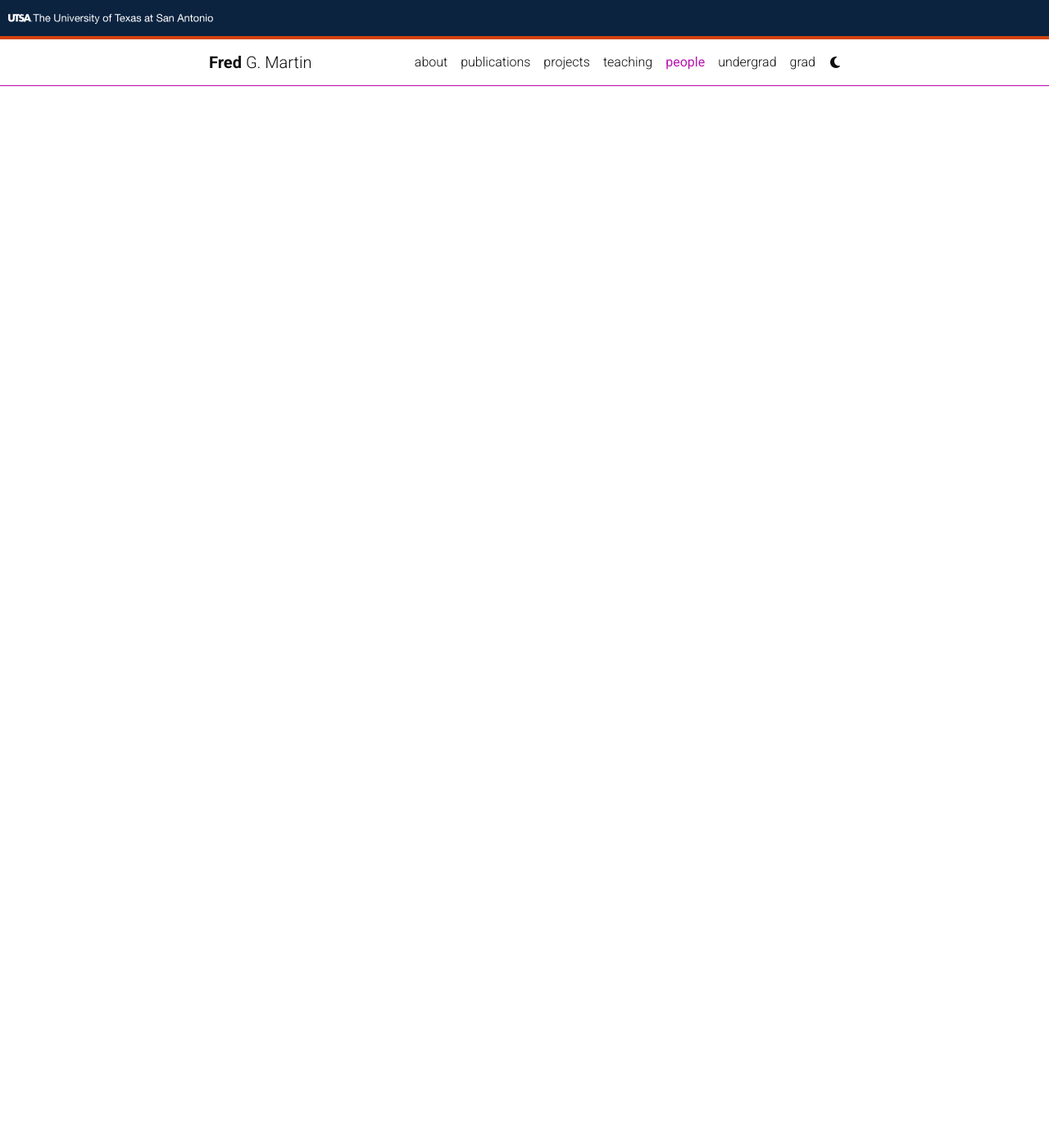
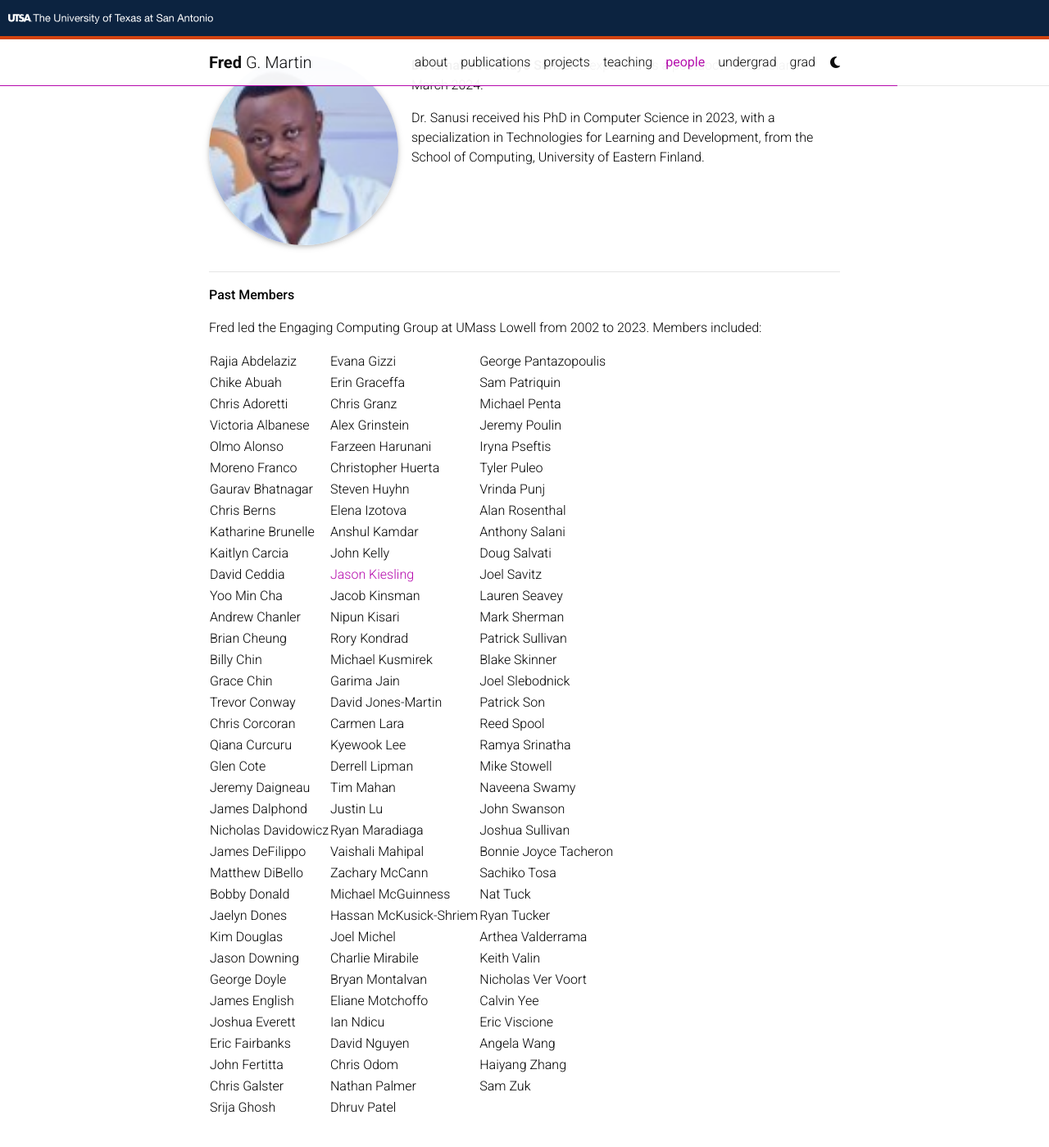
Before and after one commit to fgmart/fgmart.github.io, a Jekyll site: the page built from _pages/profiles.md, in a window 1280 px wide and 1400 px high, scrolled down 443 px. Shown: the whole window at 82% size. Built offline with Jekyll 4.4.1, drawn with Linux system fonts in a browser that asks for light colours; full-size pictures stand in for the smaller copies a plugin makes; comment, search, counter and statistics services are not loaded; a style sheet for code colours, icons or effects is not loaded; before the commit the page ends 900 px from its top, so only the background shows below that; some of the changed text lies outside the part shown.

Commit message:
updating people page

```diff
--- /dev/null
+++ b/_pages/about_ismaila.md
@@ -0,0 +1,5 @@
+**Dr. Ismaila Temitayo Sanusi** is expected as a postdoctoral scholar in March 2024.
+
+Dr. Sanusi received his PhD in Computer Science in 2023, with a
+specialization in Technologies for Learning and Development, from the
+School of Computing, University of Eastern Finland.
--- /dev/null
+++ b/_pages/about_past_members.md
@@ -0,0 +1,40 @@
+**Past Members**
+
+Fred led the Engaging Computing Group at UMass Lowell from 2002 to 2023. Members included:
+
+| Rajia Abdelaziz           | Evana Gizzi            | George Pantazopoulis    |
+| Chike Abuah               | Erin Graceffa          | Sam Patriquin           |
+| Chris Adoretti            | Chris Granz            | Michael Penta           |
+| Victoria Albanese            | Alex Grinstein            | Jeremy Poulin           |
+| Olmo Alonso            | Farzeen Harunani            | Iryna Pseftis           |
+| Moreno Franco            | Christopher Huerta            | Tyler Puleo           |
+| Gaurav Bhatnagar            | Steven Huyhn            | Vrinda Punj           |
+| Chris Berns            | Elena Izotova            | Alan Rosenthal           |
+| Katharine Brunelle            | Anshul Kamdar            | Anthony Salani           |
+| Kaitlyn Carcia            | John Kelly            | Doug Salvati           |
+| David Ceddia            | [Jason Kiesling](https://jasondkiesling.com/)            | Joel Savitz           |
+| Yoo Min Cha            | Jacob Kinsman            | Lauren Seavey           |
+| Andrew Chanler            | Nipun Kisari            | Mark Sherman           |
+| Brian Cheung            | Rory Kondrad            | Patrick Sullivan           |
+| Billy Chin            | Michael Kusmirek            | Blake Skinner           |
+| Grace Chin            | Garima Jain            | Joel Slebodnick           |
+| Trevor Conway            | David Jones-Martin            | Patrick Son           |
+| Chris Corcoran            | Carmen Lara            | Reed Spool           |
+| Qiana Curcuru            | Kyewook Lee            | Ramya Srinatha           |
+| Glen Cote            | Derrell Lipman            | Mike Stowell           |
+| Jeremy Daigneau            | Tim Mahan            | Naveena Swamy           |
+| James Dalphond            | Justin Lu            | John Swanson           |
+| Nicholas Davidowicz            | Ryan Maradiaga            | Joshua Sullivan           |
+| James DeFilippo            | Vaishali Mahipal            | Bonnie Joyce Tacheron           |
+| Matthew DiBello            | Zachary McCann            | Sachiko Tosa           |
+| Bobby Donald            | Michael McGuinness            | Nat Tuck           |
+| Jaelyn Dones            | Hassan McKusick-Shriem            | Ryan Tucker           |
+| Kim Douglas            | Joel Michel            | Arthea Valderrama           |
+| Jason Downing            | Charlie Mirabile            | Keith Valin           |
+| George Doyle            | Bryan Montalvan            | Nicholas Ver Voort           |
+| James English            | Eliane Motchoffo            | Calvin Yee           |
+| Joshua Everett            | Ian Ndicu            | Eric Viscione           |
+| Eric Fairbanks            | David Nguyen            | Angela Wang           |
+| John Fertitta            | Chris Odom            | Haiyang Zhang           |
+| Chris Galster            | Nathan Palmer            | Sam Zuk           |
+| Srija Ghosh            | Dhruv Patel            |            |
--- /dev/null
+++ b/_pages/about_saniya.md
@@ -0,0 +1,3 @@
+**Saniya Vahedian Movahed** is a doctoral candidate in Computer Science. She joined UTSA in August 2023.
+
+Saniya's research focuses on how childen learn AI, including their relationship to AI chatbots.
--- a/_pages/profiles.md
+++ b/_pages/profiles.md
@@ -2,12 +2,22 @@
 layout: profiles
 permalink: /people/
 title: people
-description: members of the Engaging Computing Group
+description: Members of the Engaging Computing Group
 nav: true
 nav_order: 6
 
 profiles:
+  - align: right
+    image: saniya-vm-linkedin.jpg
+    content: about_saniya.md
+    image_circular: true
 
+  - content: about_ismaila.md
+    align: left
+    image: ismaila-sanusi-linkedin.jpg
+    image_circular: true
+
+  - content: about_past_members.md
 
 
 ---
```
Also changed, not shown: assets/img/ismaila-sanusi-linkedin.jpg (added), assets/img/saniya-vm-linkedin.jpg (added).
